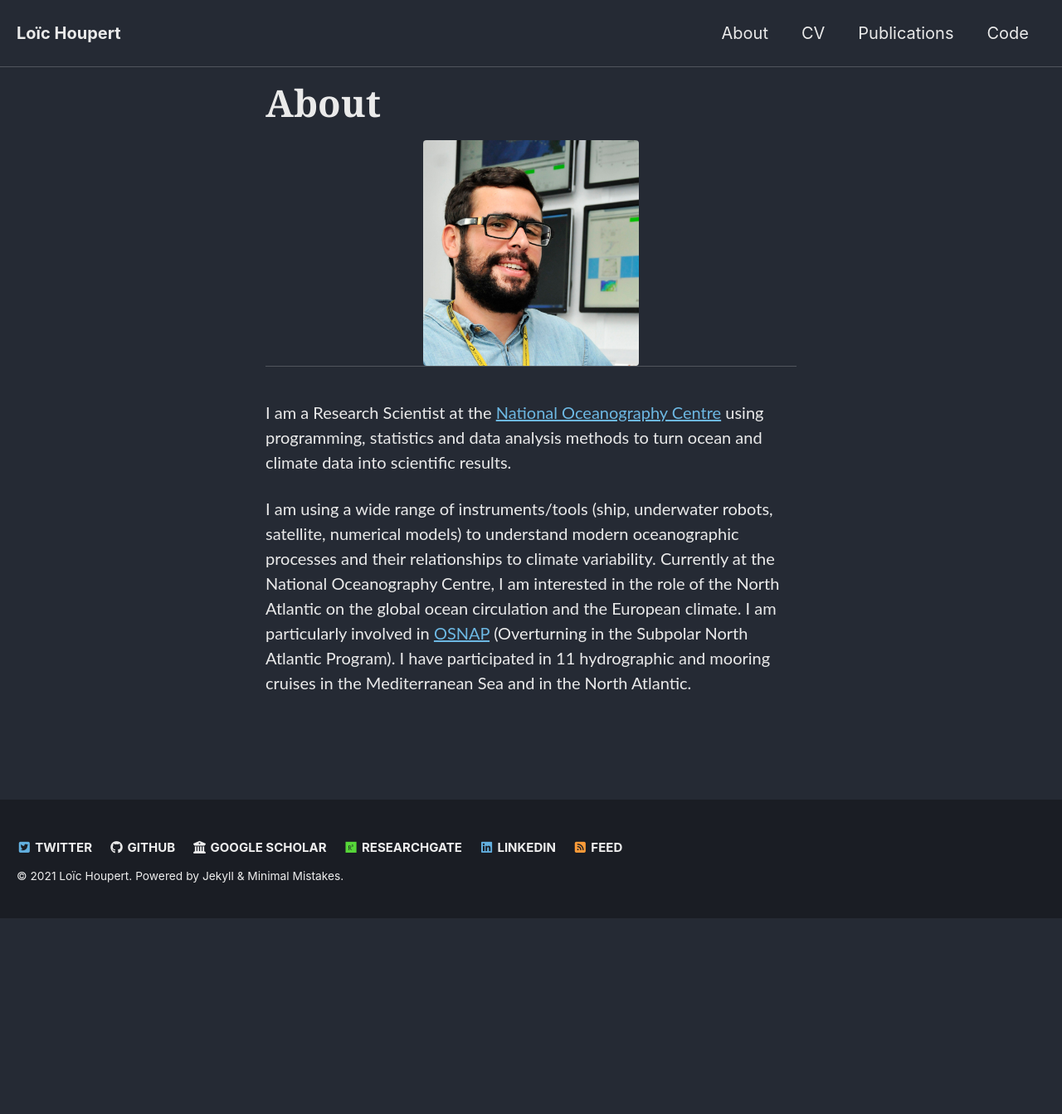
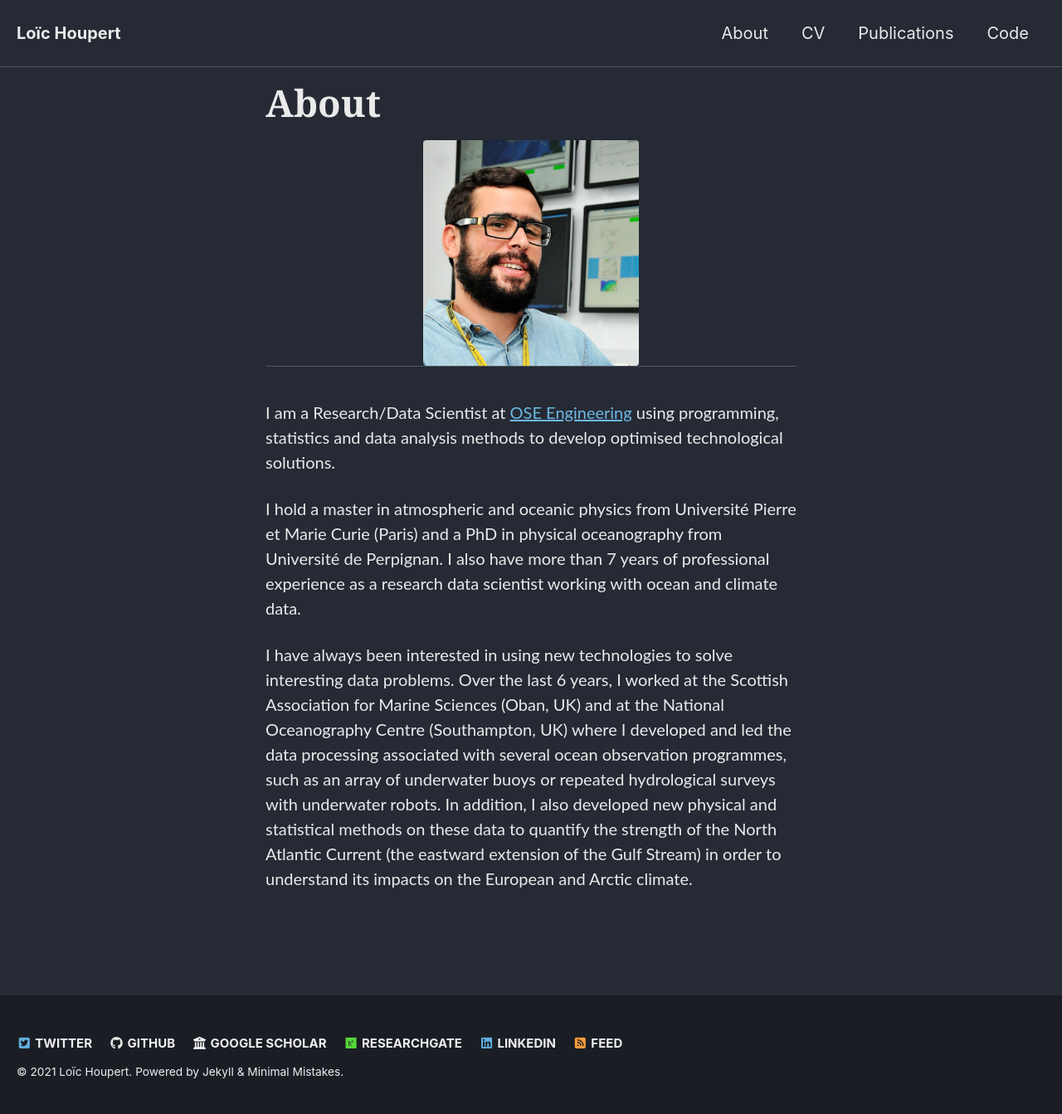
Before and after one commit to lhoupert/lhoupert.github.io, a Jekyll site: the page built from _pages/about.md, in a window 1280 px wide. Shown: the whole page at 83% size. Built offline with Jekyll 4.4.1, drawn with Linux system fonts in a browser that asks for light colours; cached includes are drawn as plain includes; nearby versions of some CDN libraries; before the commit the page ends 1107 px from its top, so only the background shows below that.

Commit message:
update affiliation

```diff
--- a/_config.yml
+++ b/_config.yml
@@ -15,7 +15,7 @@
 # in the templates via {{ site.myvariable }}.
 title: Loïc Houpert
 email: houpertloic@gmail.com
-description: Research Scientist working with Ocean and Climate Data. [#OpenScience](https://en.wikipedia.org/wiki/Open_science) supporter.
+description: Research/Data Scientist and [#OpenScience](https://en.wikipedia.org/wiki/Open_science) supporter.
 twitter_username: LoicHoupert
 github_username: lhoupert
 minimal_mistakes_skin: dark # "air", "aqua", "contrast", "dark", "dirt", "neon", "mint", "plum" "sunrise"
@@ -58,13 +58,13 @@ plugins:
 author:
   name   : "Loïc Houpert"
   avatar : "/assets/images/loic2web.jpg"
-  bio    : "Research Scientist working with Ocean and Climate Data. [#OpenScience](https://en.wikipedia.org/wiki/Open_science) supporter."
+  bio    : "Research/Data Scientist and [#OpenScience](https://en.wikipedia.org/wiki/Open_science) supporter."
   location  : "UK"
   links:
 
     - label: "Email"
       icon: "fas fa-fw fa-envelope-square"
-      url: mailto:loichoupert@noc.ac.uk
+      url: mailto:loic.houpert@ose-engineering.fr
 #- label: "Website"
 #      icon: "fas fa-fw fa-link"
 #      url: "https://www.noc.ac.uk/people/locupe"
--- a/_pages/about.md
+++ b/_pages/about.md
@@ -12,6 +12,8 @@ feature_row1:
 {% include feature_row id="feature_row1" type="center" width="40%" %}
 
 
-I am a Research Scientist at the [National Oceanography Centre](https://www.noc.ac.uk/){:target="_blank"} using programming, statistics and data analysis methods to turn ocean and climate data into scientific results.
+I am a Research/Data Scientist at [OSE Engineering](http://ose-engineering.fr/){:target="_blank"} using programming, statistics and data analysis methods to develop optimised technological solutions.
 
- I am using a wide range of instruments/tools (ship, underwater robots, satellite, numerical models) to understand modern oceanographic processes and their relationships to climate variability. Currently at the National Oceanography Centre, I am interested in the role of the North Atlantic on the global ocean circulation and the European climate. I am particularly involved in [OSNAP](https://www.o-snap.org/) (Overturning in the Subpolar North Atlantic Program). I have participated in 11 hydrographic and mooring cruises in the Mediterranean Sea and in the North Atlantic.
+I hold a master in atmospheric and oceanic physics from Université Pierre et Marie Curie (Paris)  and a PhD in physical oceanography from Université de Perpignan. I also have more than 7 years of professional experience as a research data scientist working with ocean and climate data.
+
+I have always been interested in using new technologies to solve interesting data problems. Over the last 6 years, I worked at the Scottish Association for Marine Sciences (Oban, UK) and at the National Oceanography Centre (Southampton, UK) where I developed and led the data processing associated with several ocean observation programmes, such as an array of underwater buoys or repeated hydrological surveys with underwater robots.  In addition, I also developed new physical and statistical methods on these data to quantify the strength of the North Atlantic Current (the eastward extension of the Gulf Stream) in order to understand its impacts on the European and Arctic climate.
```
Also changed, not shown: _pages/code.md (+1 -1 lines), _pages/cv.md (+2 -1 lines), _pages/home.md (+1 -1 lines).
